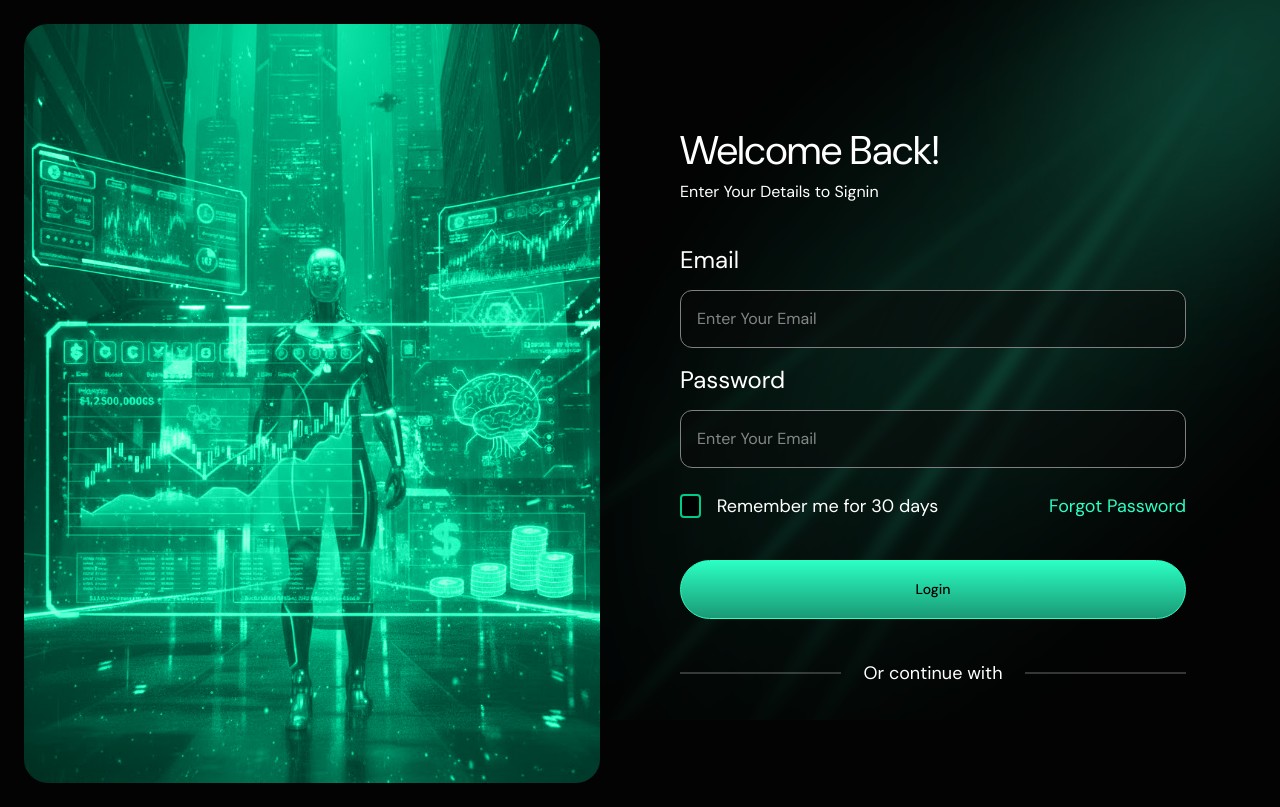
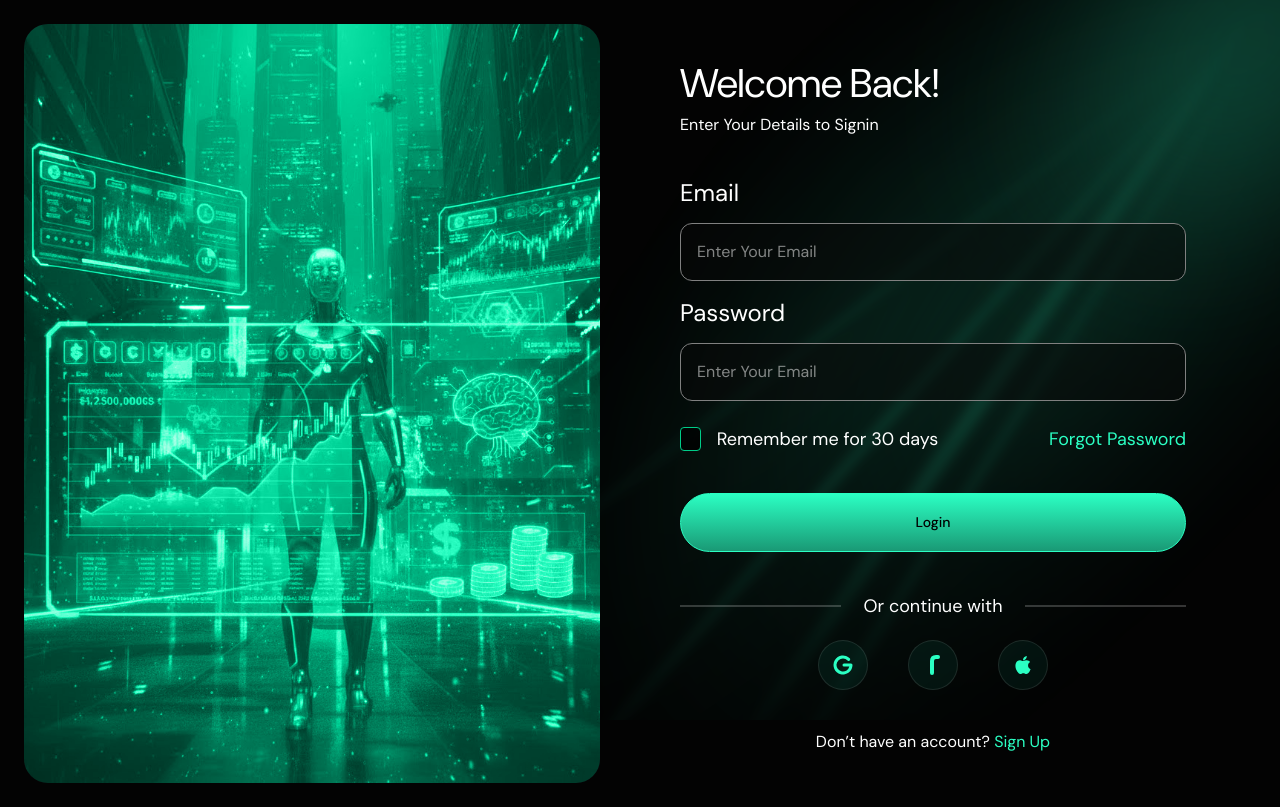
Before and after one commit to backbencherstudio/taylornia_money_flare_Vuejs, a Nuxt app: page /auth/login in a window 1280 px wide. Built offline with nearby package versions, Linux system fonts and the light colour scheme.

Commit message:
Login page design completed

```diff
--- a/app/components/Auth/LoginForm.vue
+++ b/app/components/Auth/LoginForm.vue
@@ -1,4 +1,11 @@
-<script setup lang="ts"></script>
+<script setup lang="ts">
+import AppleIcon from "../Icons/AppleIcon.vue";
+import FacebookIcon from "../Icons/FacebookIcon.vue";
+import GoogleIcon from "../Icons/GoogleIcon.vue";
+
+const socialButtonClasses =
+  "flex justify-center items-center bg-[#2BFFC30F] w-[50px] h-[50px] border border-white/10 rounded-full hover:bg-[#2BFFC320] transition-all duration-200";
+</script>
 
 <template>
   <div class="relative overflow-hidden">
@@ -15,7 +22,7 @@
       </div>
 
       <!-- Content section -->
-      <div class="relative z-20 lg:w-126.5 lg:pr-4 xl:pr-0">
+      <div class="relative z-20 xl:w-126.5 lg:pr-4 xl:pr-0">
         <div class="mb-10 lg:mb-10 text-center lg:text-left">
           <h1 class="text-[2rem] lg:text-[2.5rem]">Welcome Back!</h1>
           <p>Enter Your Details to Signin</p>
@@ -31,7 +38,9 @@
             />
           </div>
           <div class="mb-6">
-            <label for="" class="block text-xl lg:text-2xl mb-3.5">Password</label>
+            <label for="" class="block text-xl lg:text-2xl mb-3.5"
+              >Password</label
+            >
             <input
               type="password"
               placeholder="Enter Your Email"
@@ -72,7 +81,9 @@
                   </div>
                 </div>
               </label>
-              <p class="text-sm lg:text-lg w-[10ch] sm:w-full">Remember me for 30 days</p>
+              <p class="text-sm lg:text-lg w-[10ch] sm:w-full">
+                Remember me for 30 days
+              </p>
             </div>
             <NuxtLink to="/" class="text-primary text-sm lg:text-lg"
               >Forgot Password</NuxtLink
@@ -88,8 +99,28 @@
         </form>
         <div class="flex items-center gap-3 mt-10">
           <hr class="border border-white/20 w-1/3" />
-          <p class="w-1/3 lg:text-lg text-center text-xs">Or continue with</p>
+          <p class="w-1/3 xl:text-lg text-center text-xs">Or continue with</p>
           <hr class="border border-white/20 w-1/3" />
+        </div>
+        <div class="flex w-58 mx-auto justify-center items-center gap-10 mt-5">
+          <button
+            :class="socialButtonClasses"
+          >
+            <GoogleIcon class="text-primary" />
+          </button>
+          <button
+            :class="socialButtonClasses"
+          >
+            <FacebookIcon class="text-primary" />
+          </button>
+          <button
+            :class="socialButtonClasses"
+          >
+            <AppleIcon class="text-primary" />
+          </button>
+        </div>
+        <div class="mt-5 xl:mt-10 text-center">
+          Don’t have an account? <NuxtLink to="/auth/signup" class="text-primary">Sign Up</NuxtLink>
         </div>
       </div>
     </div>
@@ -155,7 +186,7 @@
   inset: 0;
   background: rgba(0, 0, 0, 0.8);
   border-radius: 4px;
-  border: 2px solid var(--primary-dark);
+  border: 1px solid var(--primary-dark);
   transition: all 0.4s ease;
 }
 
```
